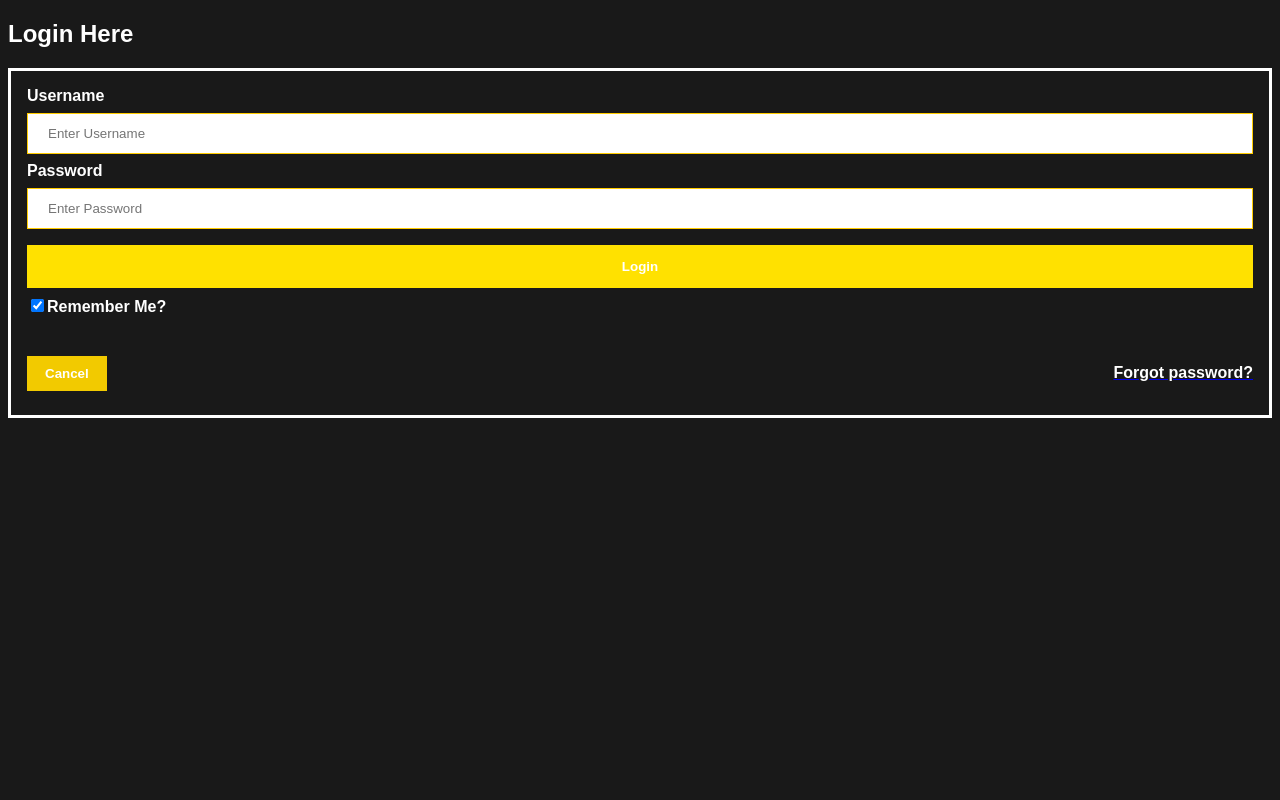
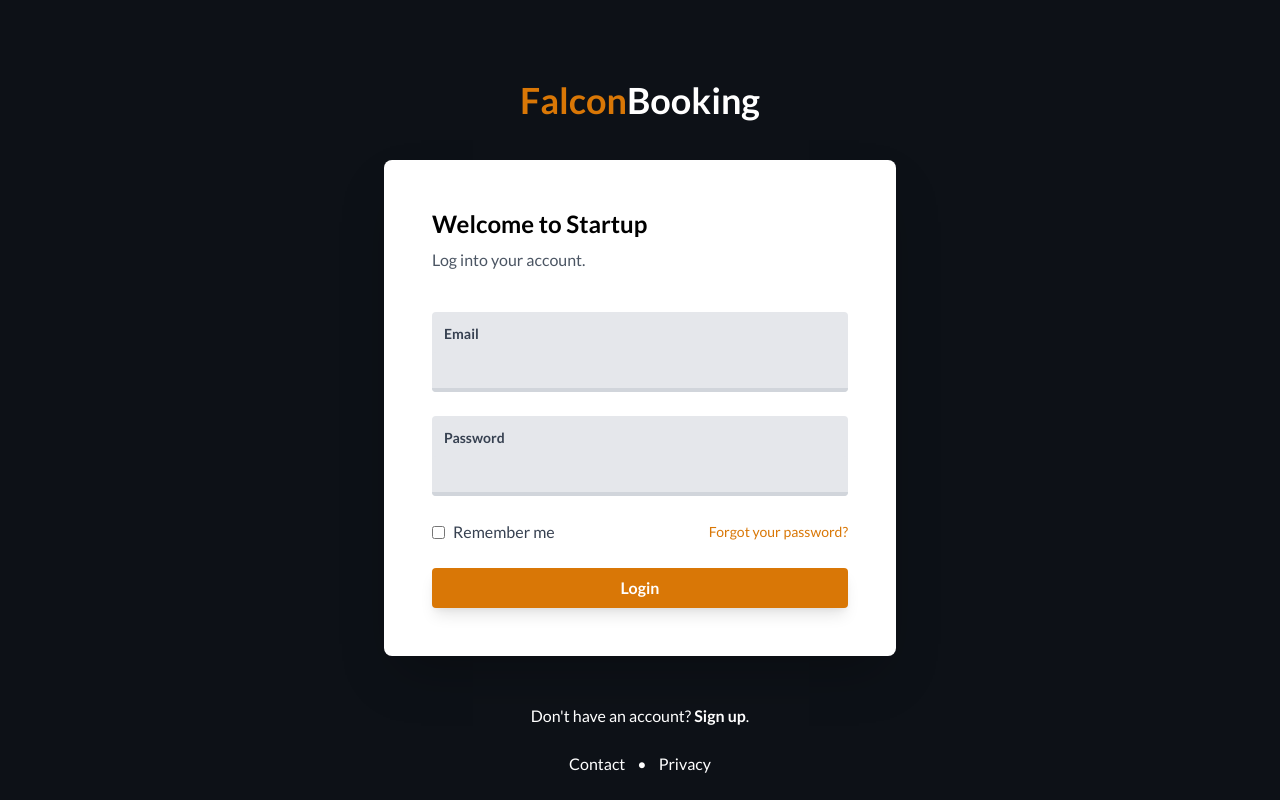
Before and after one commit to SMCS2026-SWAB/FalconBooking, a Flask app: page /login in a window 1280 px wide. Run offline with Flask 3, Linux system fonts and the light colour scheme.

Commit message:
Reformatted the Login Page

```diff
--- a/src/templates/login.html
+++ b/src/templates/login.html
@@ -1,84 +1,63 @@
 <!DOCTYPE html>
-<html>
-<body style="background-color:rgb(25, 25, 25);"></body>
+<html lang="en">
 <head>
-<meta name="viewport" content="width=device-width, initial-scale=1">
-<style>
-body {font-family: Arial, Helvetica, sans-serif;}
-form {border: 3px solid #ffffff;}
+    <meta charset="UTF-8">
+    <meta name="viewport" content="width=device-width, initial-scale=1.0">
+    <meta http-equiv="X-UA-Compatible" content="ie=edge">
+    <meta name="author" content="David Grzyb">
+    <meta name="description" content="">
 
-input[type=text], input[type=password] {
-  width: 100%;
-  padding: 12px 20px;
-  margin: 8px 0;
-  display: inline-block;
-  border: 1px solid #ffcc00;
-  box-sizing: border-box;
-}
+    <link href="https://cdnjs.cloudflare.com/ajax/libs/tailwindcss/2.2.19/tailwind.min.css" rel="stylesheet">
+    <link href="https://fonts.googleapis.com/css2?family=Lato:wght@400;700&display=swap" rel="stylesheet">
+    <style>
+        .body-bg {
+            background-color: #0d1117;
+        }
+    </style>
+</head>
+<body class="body-bg min-h-screen pt-12 md:pt-20 pb-6 px-2 md:px-0" style="font-family:'Lato',sans-serif;">
+    <header class="max-w-lg mx-auto">
+        <a href="#">
+            <h1 class="text-4xl font-bold text-center"><span class="text-yellow-600">Falcon</span><span class="text-white">Booking</span></h1>
+        </a>
+    </header>
 
-button {
-  background-color: #ffe100;
-  color: white;
-  padding: 14px 20px;
-  margin: 8px 0;
-  border: none;
-  cursor: pointer;
-  width: 100%;
-}
+    <main class="bg-white max-w-lg mx-auto p-8 md:p-12 my-10 rounded-lg shadow-2xl">
+        <section>
+            <h3 class="font-bold text-2xl">Welcome to Startup</h3>
+            <p class="text-gray-600 pt-2">Log into your account.</p>
+        </section>
 
-button:hover {
-  opacity: 0.8;
-}
+        <section class="mt-10">
+            <form class="flex flex-col" method="POST" action="#">
+                <div class="mb-6 pt-3 rounded bg-gray-200">
+                    <label class="block text-gray-700 text-sm font-bold mb-2 ml-3" for="email">Email</label>
+                    <input type="text" id="email" class="bg-gray-200 rounded w-full text-gray-700 focus:outline-none border-b-4 border-gray-300 focus:border-yellow-600 transition duration-500 px-3 pb-3">
+                </div>
+                <div class="mb-6 pt-3 rounded bg-gray-200">
+                    <label class="block text-gray-700 text-sm font-bold mb-2 ml-3" for="password">Password</label>
+                    <input type="password" id="password" class="bg-gray-200 rounded w-full text-gray-700 focus:outline-none border-b-4 border-gray-300 focus:border-yellow-600 transition duration-500 px-3 pb-3">
+                </div>
+                <div class="flex items-center justify-between mb-6">
+                    <label class="inline-flex items-center">
+                        <input type="checkbox" class="form-checkbox text-yellow-600">
+                        <span class="ml-2 text-gray-700">Remember me</span>
+                    </label>
+                    <a href="#" class="text-sm text-yellow-600 hover:text-yellow-700 hover:underline">Forgot your password?</a>
+                </div>
+                <button class="bg-yellow-600 hover:bg-yellow-700 text-white font-bold py-2 rounded shadow-lg hover:shadow-xl transition duration-200" type="submit">Login</button>
+            </form>
+        </section>
+    </main>
 
-.cancelbtn {
-  width: auto;
-  padding: 10px 18px;
-  background-color: #f2ca00;
-}
+    <div class="max-w-lg mx-auto text-center mt-12 mb-6">
+        <p class="text-white">Don't have an account? <a href="#" class="font-bold hover:underline">Sign up</a>.</p>
+    </div>
 
-.container {
-  padding: 16px;
-}
-
-span.psw {
-  float: right;
-  padding-top: 16px;
-}
-
-/* Change styles for span and cancel button on extra small screens */
-@media screen and (max-width: 300px) {
-  span.psw {
-     display: block;
-     float: none;
-  }
-  .cancelbtn {
-     width: 100%;
-  }
-}
-</style>
-</head>
-<body>
-
-<h2 style="color:rgb(255, 255, 255);">Login Here</h2>
-
-<form action="/action_page.php" method="post">
-
-  <div class="container">
-    <label for="uname"><b style="color:rgb(255, 255, 255);">Username</b></label>
-    <input type="text" placeholder="Enter Username" name="uname" required>
-
-    <label for="psw"><b style="color:rgb(255, 255, 255);">Password</b></label>
-    <input type="password" placeholder="Enter Password" name="psw" required>
-
-    <button type="submit"><b style="color:rgb(255, 255, 255);">Login</b></button>
-    <label><input type="checkbox" checked="checked" name="remember"><b style="color:rgb(255, 255, 255);">Remember Me?</b></label>
-  </div>
-
-  <div class="container" style="background-color:rgb(25, 25, 25);">
-    <button type="button" class="cancelbtn"><b style="color:rgb(255, 255, 255);">Cancel</b></button>
-    <span class="psw"><a href="#"><b style="color:rgb(255, 255, 255);">Forgot password?</b></a></span>
-  </div>
-</form>
-
+    <footer class="max-w-lg mx-auto flex justify-center text-white">
+        <a href="#" class="hover:underline">Contact</a>
+        <span class="mx-3">•</span>
+        <a href="#" class="hover:underline">Privacy</a>
+    </footer>
 </body>
 </html>
```
